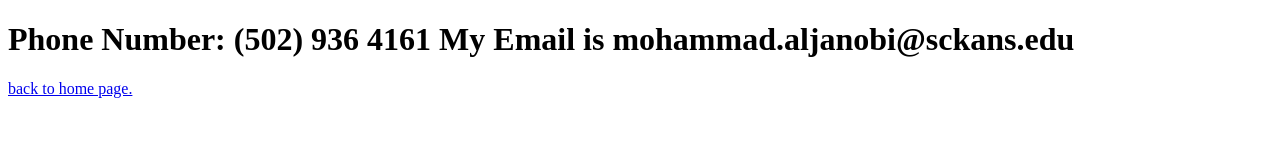
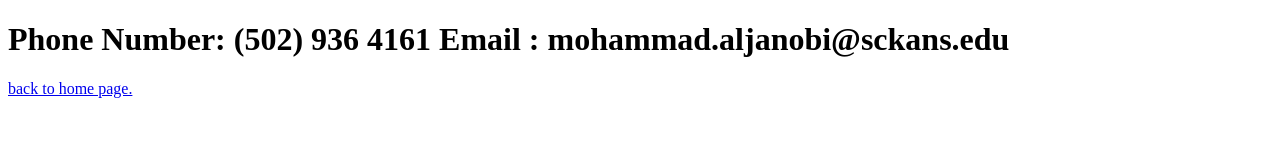
Before and after one commit to aljanobi3/MOHAMMAD-ALAJNOBI, a plain HTML site: page contact/index.html in a window 1280 px wide. Drawn offline with Linux system fonts and the light colour scheme.

Commit message:
Update index.html

```diff
--- a/contact/index.html
+++ b/contact/index.html
@@ -10,7 +10,7 @@
             <h1>
             Phone Number: (502) 936 4161
 
-            My Email is mohammad.aljanobi@sckans.edu
+            Email : mohammad.aljanobi@sckans.edu
             </h1>
         </div>
         <a href="../how-are-you/">
```
